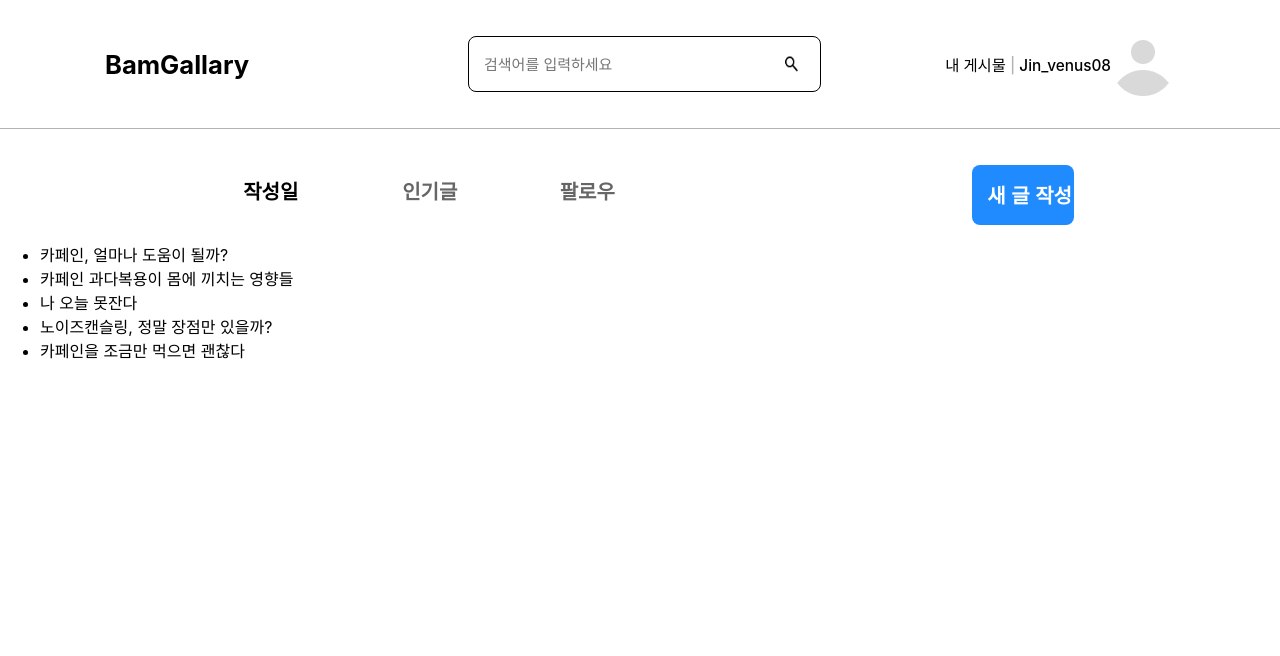
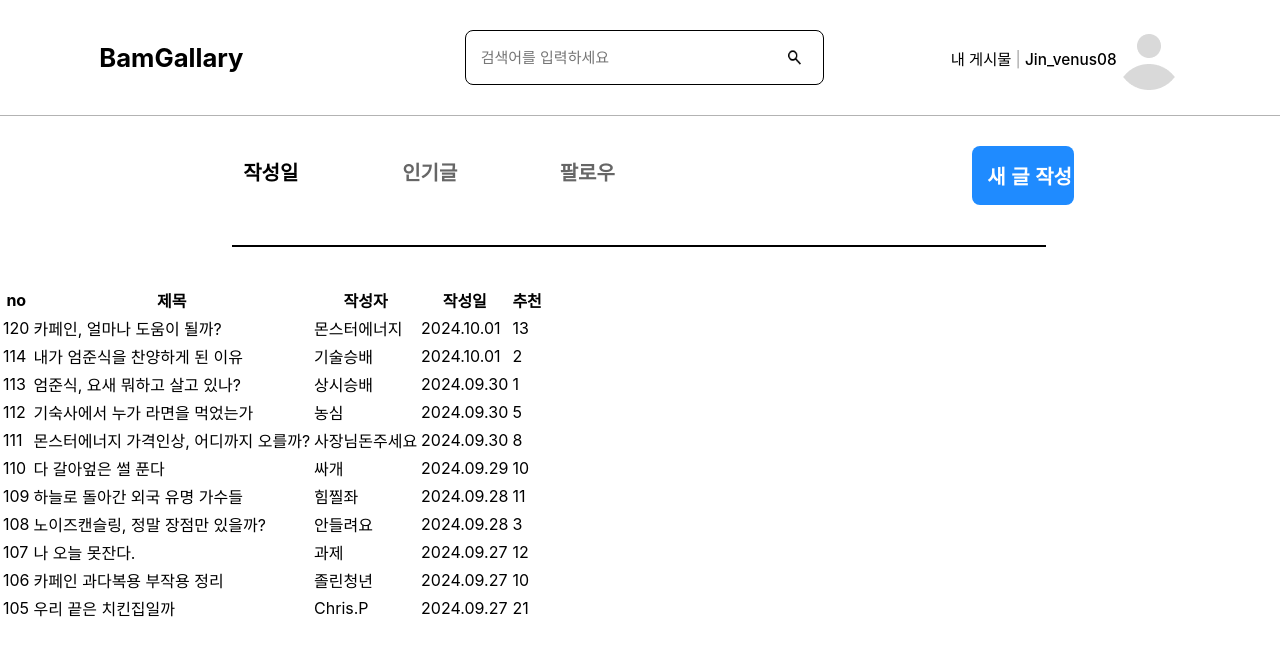
Before and after one commit to gomdoliro2/f_e-repository, a React (Create React App) app in the folder gomdorilo/: page / in a window 1280 px wide. Shown: the top 656 px of the page. Built offline with nearby package versions, Linux system fonts and the light colour scheme.

Commit message:
TEST :: 임의의 대이터들 정렬확인

```diff
--- a/gomdorilo/src/App.css
+++ b/gomdorilo/src/App.css
@@ -8,7 +8,7 @@
   align-items: center;
   background-color: #fff;
   border-bottom: 1px solid #B3B3B3;
-  padding: 2.5%;
+  padding: 2%;
   height: 8vh;
 }
 
@@ -72,7 +72,7 @@ span {
 
 .type {
   display: flex;
-  padding-top: 2%;
+  padding-top: 1.5%;
   width: 80%;
   padding-left: 15%;
 }
@@ -132,3 +132,13 @@ span {
   background-color: #000;
   margin-top: 1%;
 }
+
+.line {
+  width: 63.5%;
+  height: 1%;
+  margin-top: 3%;
+  margin-left: 18.1%;
+  margin-bottom: 3%;
+  border: 1px solid #000;
+  background-color: #000;
+}
--- a/gomdorilo/src/App.js
+++ b/gomdorilo/src/App.js
@@ -7,23 +7,41 @@ function App() {
   const [username, setUsername] = useState('Jin_venus08');
   const [isLoggedIn, setIsLoggedIn] = useState(true);
   const [searchTerm, setSearchTerm] = useState('');
+
   const [posts, setPosts] = useState([
-    '카페인, 얼마나 도움이 될까?',
-    '카페인 과다복용이 몸에 끼치는 영향들',
-    '나 오늘 못잔다',
-    '노이즈캔슬링, 정말 장점만 있을까?',
-    '카페인을 조금만 먹으면 괜찮다'
+    { no: 120, title: '카페인, 얼마나 도움이 될까?', author: '몬스터에너지', date: '2024.10.01', recommendations: 13 },
+    { no: 114, title: '내가 엄준식을 찬양하게 된 이유', author: '기술승배', date: '2024.10.01', recommendations: 2 },
+    { no: 113, title: '엄준식, 요새 뭐하고 살고 있나?', author: '상시승배', date: '2024.09.30', recommendations: 1 },
+    { no: 112, title: '기숙사에서 누가 라면을 먹었는가', author: '농심', date: '2024.09.30', recommendations: 5 },
+    { no: 111, title: '몬스터에너지 가격인상, 어디까지 오를까?', author: '사장님돈주세요', date: '2024.09.30', recommendations: 8 },
+    { no: 110, title: '다 갈아엎은 썰 푼다', author: '싸개', date: '2024.09.29', recommendations: 10 },
+    { no: 109, title: '하늘로 돌아간 외국 유명 가수들', author: '힘찔좌', date: '2024.09.28', recommendations: 11 },
+    { no: 108, title: '노이즈캔슬링, 정말 장점만 있을까?', author: '안들려요', date: '2024.09.28', recommendations: 3 },
+    { no: 107, title: '나 오늘 못잔다.', author: '과제', date: '2024.09.27', recommendations: 12 },
+    { no: 106, title: '카페인 과다복용 부작용 정리', author: '졸린청년', date: '2024.09.27', recommendations: 10 },
+    { no: 105, title: '우리 끝은 치킨집일까', author: 'Chris.P', date: '2024.09.27', recommendations: 21 },
   ]);
+
   const [filteredPosts, setFilteredPosts] = useState(posts);
   const [selectedType, setSelectedType] = useState('작성일');
 
   const handleSearch = () => {
-    const results = posts.filter(post => post.includes(searchTerm));
+    const results = posts.filter(post => post.title.includes(searchTerm));
     setFilteredPosts(results);
   };
 
   const handleTypeClick = (type) => {
     setSelectedType(type);
+    if (type === '작성일') {
+      // Sort by date (most recent first)
+      setFilteredPosts([...posts].sort((a, b) => new Date(b.date) - new Date(a.date)));
+    } else if (type === '인기글') {
+      // Sort by recommendations (highest first)
+      setFilteredPosts([...posts].sort((a, b) => b.recommendations - a.recommendations));
+    } else {
+      // Keep posts as is for '팔로우'
+      setFilteredPosts(posts);
+    }
   };
 
   return (
@@ -46,6 +64,7 @@ function App() {
           <img src={picture2} alt="face-symbol" className="face-icon" />
         </div>
       </div>
+
       <div className="type">
         <div className="type-item" onClick={() => handleTypeClick('작성일')}>
           <p id="date" style={{ color: selectedType === '작성일' ? '#000' : '#666' }}> 작성일 </p>
@@ -53,19 +72,36 @@ function App() {
         </div>
         <div className="type-item" onClick={() => handleTypeClick('인기글')}>
           <p id="fame" style={{ color: selectedType === '인기글' ? '#000' : '#666' }}> 인기글 </p>
-          {selectedType === '인기글' && <div className="underline" />}</div>
+          {selectedType === '인기글' && <div className="underline" />}
+        </div>
         <div className="type-item" onClick={() => handleTypeClick('팔로우')}>
-          <p id="follow" style={{ color: selectedType === '팔로우' ? '#000' : '#666' }}> 팔로우 </p>
+          <p id="follow" style={{ color: selectedType === '팔로우' ? '#000' : '#666' }}> 팔로우</p>
           {selectedType === '팔로우' && <div className="underline" />}
         </div>
         <button className="new">새 글 작성</button>
       </div>
+
+      <div className="line"></div>
+
       <div className="posts">
-        <ul>
-          {filteredPosts.map((post, index) => (
-            <li key={index}>{post}</li>
-          ))}
-        </ul>
+        <table>
+          <thead>
+            <tr>
+              <th>no</th> <th>제목</th> <th>작성자</th> <th>작성일</th> <th>추천</th>
+            </tr>
+          </thead>
+          <tbody>
+            {filteredPosts.map((post, index) => (
+              <tr key={index}>
+              <td>{post.no}</td>
+                <td>{post.title}</td>
+                <td>{post.author}</td>
+                <td>{post.date}</td>
+                <td>{post.recommendations}</td>
+              </tr>
+            ))}
+          </tbody>
+        </table>
       </div>
     </div>
   );
```
